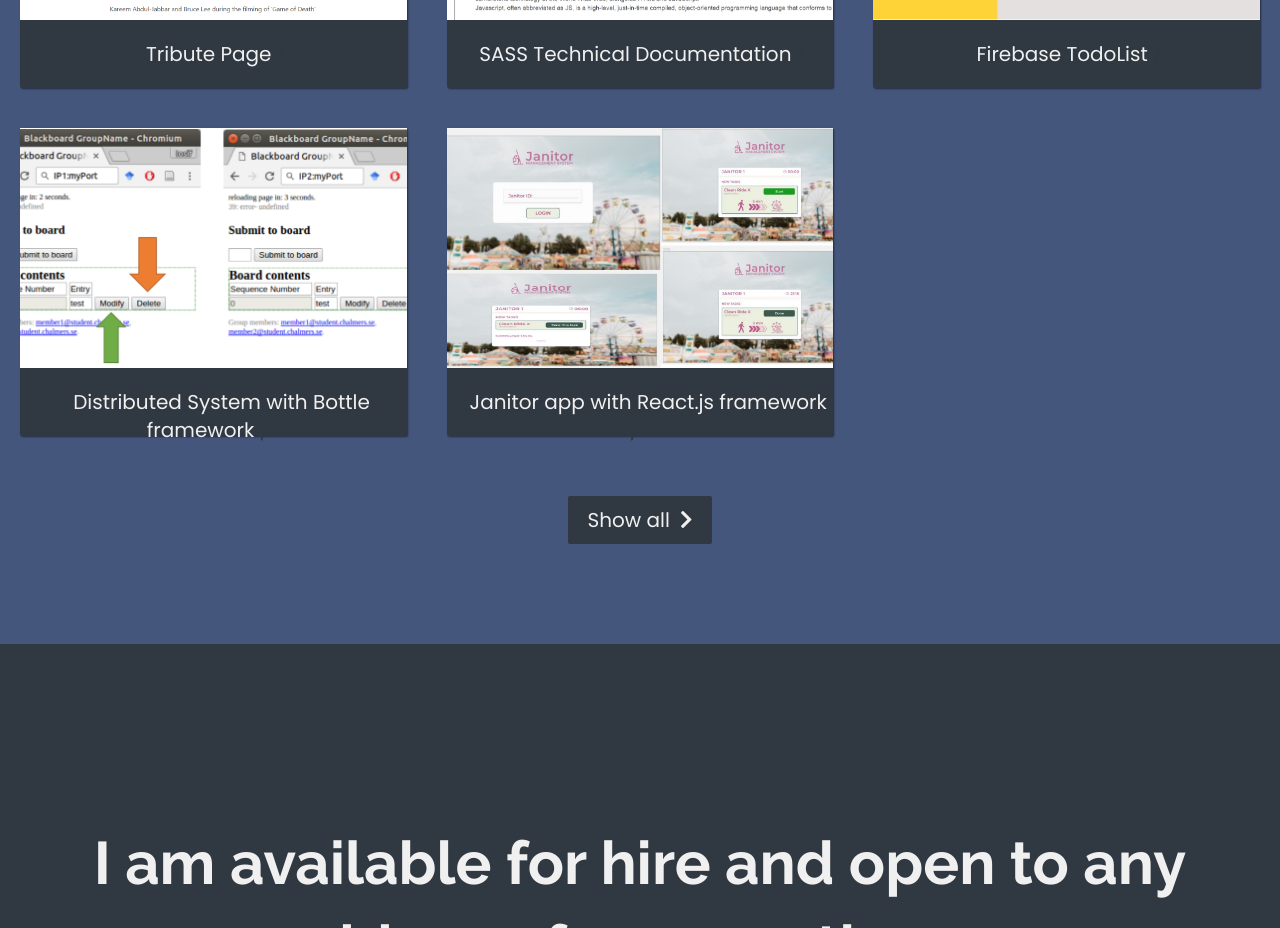
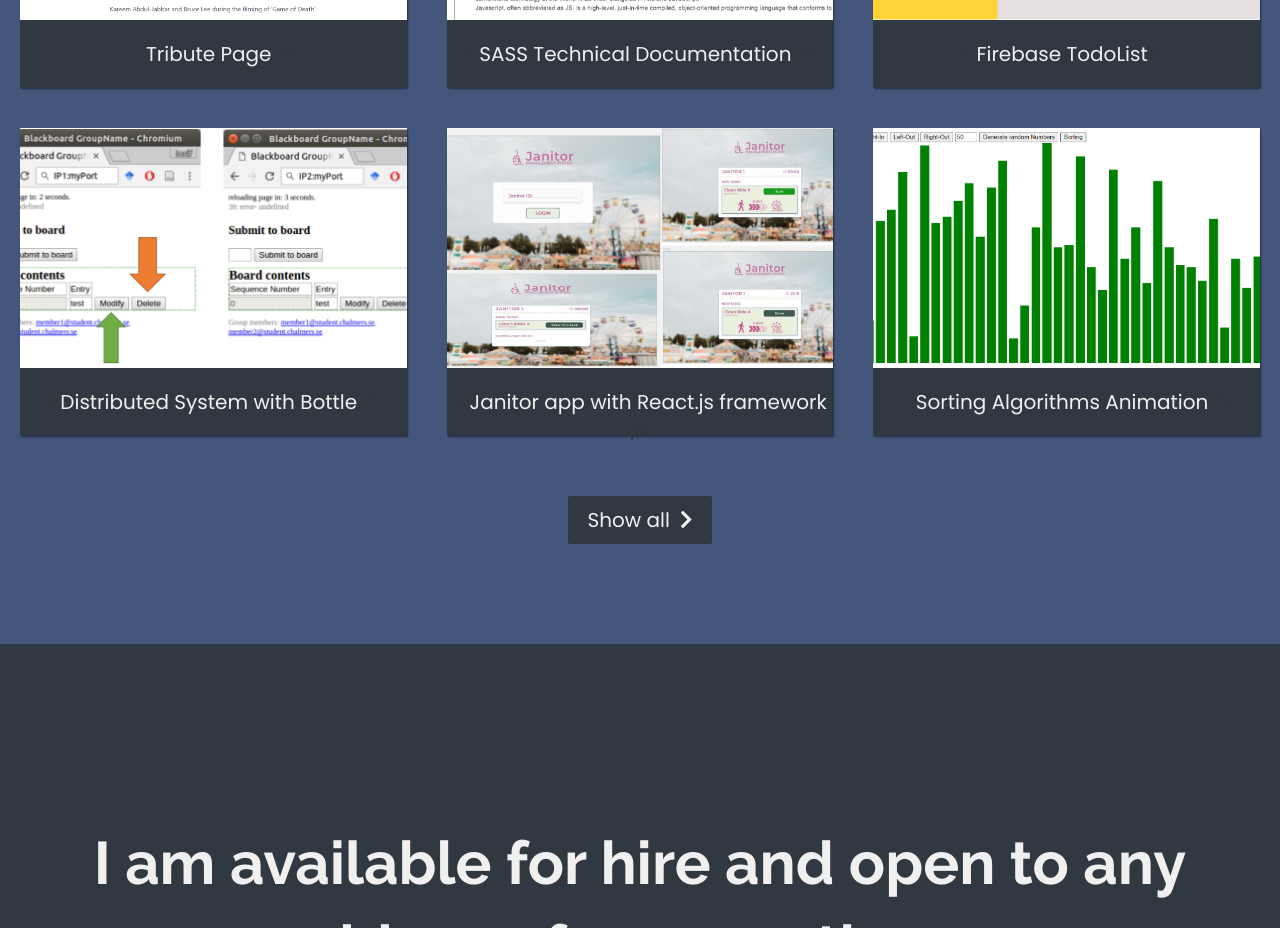
Before and after one commit to mitaosi/mitaosi.github.io, a plain HTML site: page index.html in a window 1280 px wide. Shown: the part 2080-3008 px from the top of the page. Drawn offline with Linux system fonts and the light colour scheme.

Commit message:
Add a sorting animation
right now only have bubble sorting, will add more sorting algorithms later

```diff
--- a/index.html
+++ b/index.html
@@ -122,7 +122,7 @@
                 />
                 <p class="project-title">
                     <span class="code">&lt;</span>
-                    Distributed System with Bottle framework
+                    Distributed System with Bottle
                     <span class="code">&#47;&gt;</span>
                 </p>
             </a>
@@ -141,6 +141,22 @@
                     Janitor app with React.js framework
                     <span class="code">&#47;&gt;</span>
                 </p>
+            </a>
+            <a
+            href="https://mitaosi.github.io/Baidu-IFE-tasks/ife19/index.html"
+            target="_blank"
+            class="project project-tile"
+            >
+            <img
+                class="project-image"
+                src="images/js_sorting.png"
+                alt="project"
+            />
+            <p class="project-title">
+                <span class="code">&lt;</span>
+                Sorting Algorithms Animation
+                <span class="code">&#47;&gt;</span>
+            </p>
             </a>
         </div>
 
```
Also changed, not shown: images/js_sorting.png (added).
